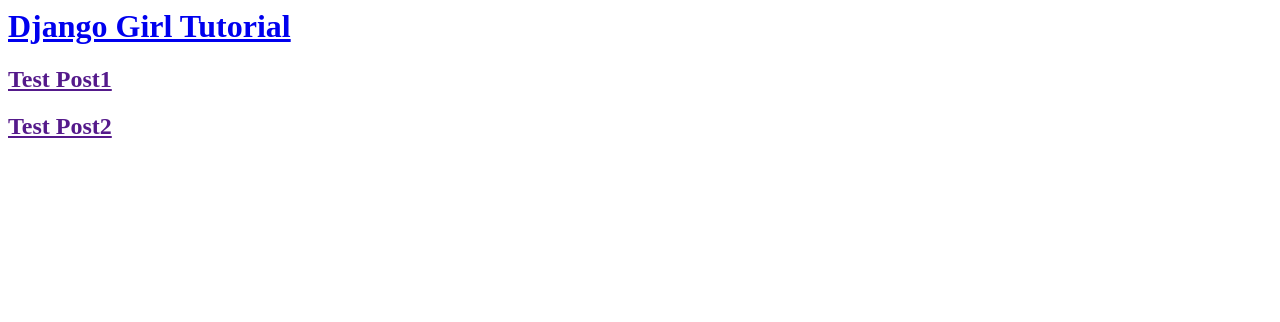
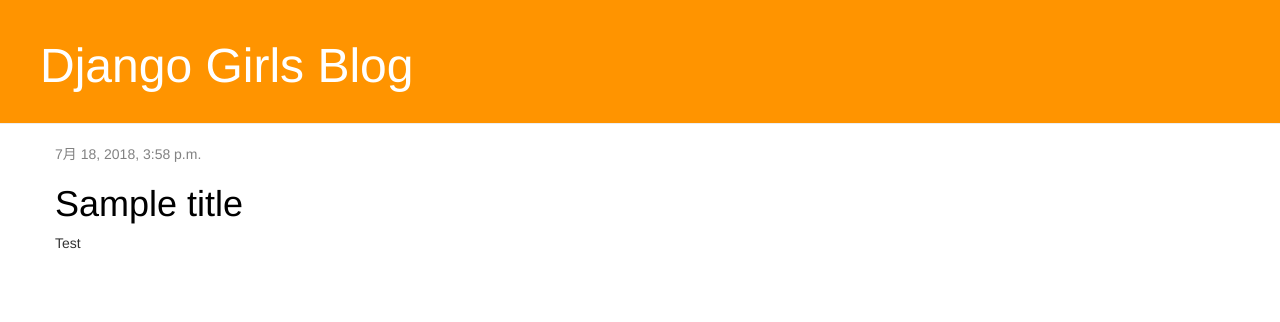
Before and after one commit to lightcheap/Django-tutorial, a Django app: page / in a window 1280 px wide. Shown: the top 322 px of the page. Run offline with Django 3.2, Linux system fonts and the light colour scheme; data comes from the database, SQL or seed files in the repository; both versions use the stored data as it was after the commit; some libraries are stand-ins or nearby versions.

Commit message:
girl tutorial Extend your application

```diff
--- a/blog/models.py
+++ b/blog/models.py
@@ -5,7 +5,7 @@ from django.utils import timezone
 # クラスオブジェクトの定義
 class Post(models.Model):
     # 他のモデルへのリンク
-    author = models.ForeignKey('auth.User',on_delete=models.CASCADE)
+    author = models.ForeignKey('auth.User',on_delete=models.CASCADE,)
     # テキスト数を定義するフィールド
     title = models.CharField(max_length=200)
     # 制限無しの長いテキスト用
--- /dev/null
+++ b/blog/templates/blog/base.html
@@ -0,0 +1,31 @@
+{% load staticfiles %}
+<html>
+    <head>
+        <title>Django Girls blog</title>
+        <link rel="stylesheet" href="//maxcdn.bootstrapcdn.com/bootstrap/3.2.0/css/bootstrap.min.css">
+        <link rel="stylesheet" href="//maxcdn.bootstrapcdn.com/bootstrap/3.2.0/css/bootstrap-theme.min.css">
+        <link href='//fonts.googleapis.com/css?family=Lobster&subset=latin,latin-ext' rel='stylesheet' type='text/css'>
+        <link rel="stylesheet" href="{% static 'css/blog.css' %}">
+    </head>
+    <body>
+        <div class="page-header">
+            <h1><a href="/">Django Girls Blog</a></h1>
+        </div>
+
+        <div class="content container">
+            <div class="row">
+                <div class="col-md-8">
+                {% for post in posts %}
+                    <div class="post">
+                        <div class="date">
+                            {{ post.published_date }}
+                        </div>
+                        <h1><a href="">{{ post.title }}</a></h1>
+                        <p>{{ post.text|linebreaks }}</p>
+                    </div>
+                {% endfor %}
+                </div>
+            </div>
+        </div>
+    </body>
+</html>
--- a/blog/templates/blog/post_list.html
+++ b/blog/templates/blog/post_list.html
@@ -1,17 +1,12 @@
-<html>
-    <head>
-        <title>ジャンゴおためし</title>
-    </head>
-    <body>
-        <div>
-            <h1><a href = "/">Django Girl Tutorial</a></h1>
+{% extends 'blog/base.html' %}
+{% block content %}
+{% for post in posts %}
+    <div class="post">
+        <div class="date">
+            {{ post.published_date }}
         </div>
-        <div>
-            <h2><a href="">Test Post1</a></h2>
-        </div>
-        <div>
-            <h2><a href="">Test Post2</a></h2>
-        </div>
-
-    </body>
-</html>
+        <h1><a href="">{{ post.title }}</a></h1>
+        <p>{{ post.text|linebreaks }}</p>
+    </div>
+{% endfor %}
+{% endblock content %}
--- a/blog/urls.py
+++ b/blog/urls.py
@@ -2,5 +2,6 @@ from django.urls import path
 from . import views
 
 urlpatterns = [
+    path(r'^post/(?P<pk>[0-9]+)/$', views.post_detail, name='post_detail'),
     path('', views.post_list, name='post_list'),
 ]
--- a/blog/views.py
+++ b/blog/views.py
@@ -1,5 +1,13 @@
-from django.shortcuts import render
+from django.shortcuts import render, get_object_or_404
+from django.utils import timezone
+from .models import Post
 
 # Create your views here.
 def post_list(request):
-    return render(request, 'blog/post_list.html',{})
+
+    posts = Post.objects.filter(published_date__lte=timezone.now()).order_by('published_date')
+    return render(request, 'blog/post_list.html',{'posts': posts})
+
+def post_detail(request, pk):
+    post = get_object_or_404(Post, pk=pk)
+    return render(request, 'blog/post_detail.html', {'post': post})
--- a/mysite/settings.py
+++ b/mysite/settings.py
@@ -101,7 +101,7 @@ AUTH_PASSWORD_VALIDATORS = [
 ]
 
 
-# Internationalization
+STATICFILES_DIRS = [ os.path.join(BASE_DIR, "static"),]
 # https://docs.djangoproject.com/en/2.0/topics/i18n/
 
 LANGUAGE_CODE = 'ja-JP'
--- /dev/null
+++ b/static/css/blog.css
@@ -0,0 +1,46 @@
+.page-header {
+    background-color: #ff9400;
+    margin-top: 0;
+    padding: 20px 20px 20px 40px;
+}
+
+.page-header h1, .page-header h1 a, .page-header h1 a:visited, .page-header h1 a:active {
+    color: #ffffff;
+    font-size: 36pt;
+    text-decoration: none;
+}
+
+.content {
+    margin-left: 40px;
+}
+
+h1, h2, h3, h4 {
+
+}
+
+.date {
+    color: #828282;
+}
+
+.save {
+    float: right;
+}
+
+.post-form textarea, .post-form input {
+    width: 100%;
+}
+
+.top-menu, .top-menu:hover, .top-menu:visited {
+    color: #ffffff;
+    float: right;
+    font-size: 26pt;
+    margin-right: 20px;
+}
+
+.post {
+    margin-bottom: 70px;
+}
+
+.post h1 a, .post h1 a:visited {
+    color: #000000;
+}
```
Also changed, not shown: blog/templates/blog/post_detail.html (added, +13 -0 lines), db.sqlite3.
